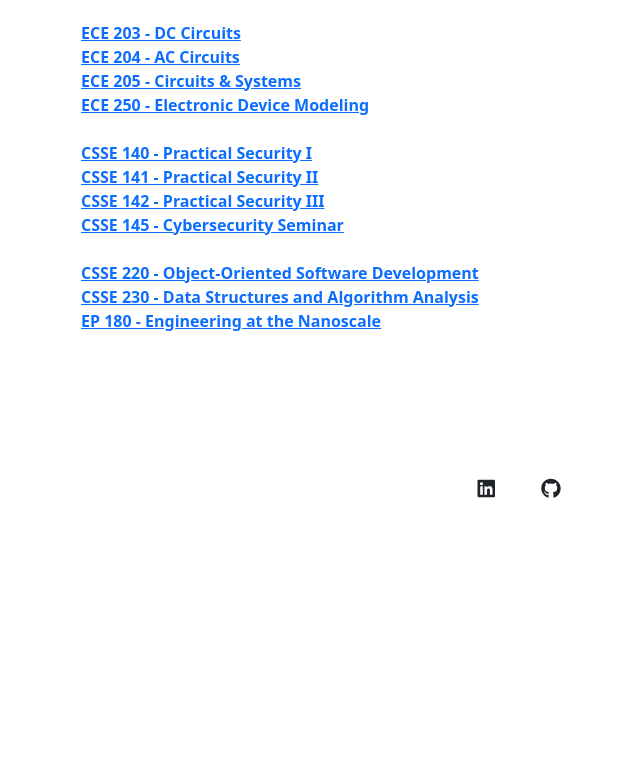
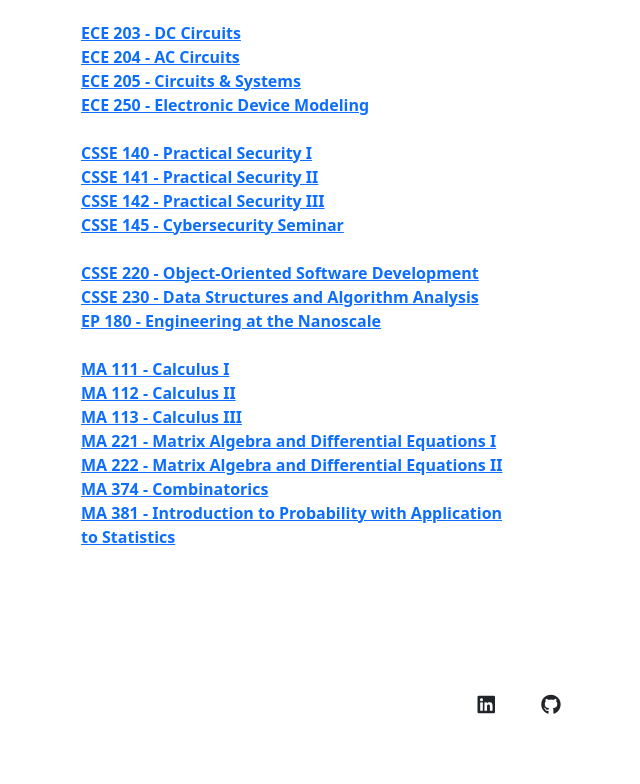
Before and after one commit to manthelt/portfolio-website-ltm, a website: page public/index.html in a window 1280 px wide. Shown: the part 6957-7741 px from the top of the page, without its empty margins (121-761 px from the left). Before the commit the page ends 7554 px from the top, so only its background shows below. Drawn offline with nearby package versions, Linux system fonts and the light colour scheme; some packages are replaced by stand-ins of ours.

Commit message:
Added Math Courses and New Resume

```diff
--- a/public/index.html
+++ b/public/index.html
@@ -107,7 +107,7 @@ body {
 
 
 
-        <a class="btn btn-dark" role="button" href="Resumes/Logan_Manthey_Resume_Spring_2023.pdf"
+        <a class="btn btn-dark" role="button" href="Resumes/Logan_Manthey_Resume_Fall_2023.pdf"
           download="Logan_Manthey_Resume.pdf">
           Resume Download
         </a>
@@ -756,6 +756,15 @@ body {
               <dt><a href="https://www.rose-hulman.edu/academics/course-catalog/current/programs/Computer%20Science/csse-220.html">CSSE 220 - Object-Oriented Software Development</a></dt>
               <dt><a href="https://www.rose-hulman.edu/academics/course-catalog/current/programs/Computer%20Science/csse-230.html">CSSE 230 - Data Structures and Algorithm Analysis</a></dt>
               <dt><a href="https://www.rose-hulman.edu/academics/course-catalog/current/programs/Engineering%20Physics/ep-180.html">EP 180 - Engineering at the Nanoscale</a></dt><br>
+
+
+              <dt><a href="https://www.rose-hulman.edu/academics/course-catalog/current/programs/Mathematics/ma-111.html">MA 111 - Calculus I</a></dt>
+              <dt><a href="https://www.rose-hulman.edu/academics/course-catalog/current/programs/Mathematics/ma-112.html">MA 112 - Calculus II</a></dt>
+              <dt><a href="https://www.rose-hulman.edu/academics/course-catalog/current/programs/Mathematics/ma-113.html">MA 113 - Calculus III</a></dt>
+              <dt><a href="https://www.rose-hulman.edu/academics/course-catalog/current/programs/Mathematics/ma-221.html">MA 221 - Matrix Algebra and Differential Equations I</a></dt>
+              <dt><a href="https://www.rose-hulman.edu/academics/course-catalog/current/programs/Mathematics/ma-222.html">MA 222 - Matrix Algebra and Differential Equations II</a></dt>
+              <dt><a href="https://www.rose-hulman.edu/academics/course-catalog/current/programs/Engineering%20Physics/ep-180.html">MA 374 - Combinatorics</a></dt>
+              <dt><a href="https://www.rose-hulman.edu/academics/course-catalog/current/programs/Engineering%20Physics/ep-180.html">MA 381 - Introduction to Probability with Application to Statistics</a></dt><br>
             </dl>
 
           </div>
```
Also changed, not shown: 1 other file.
